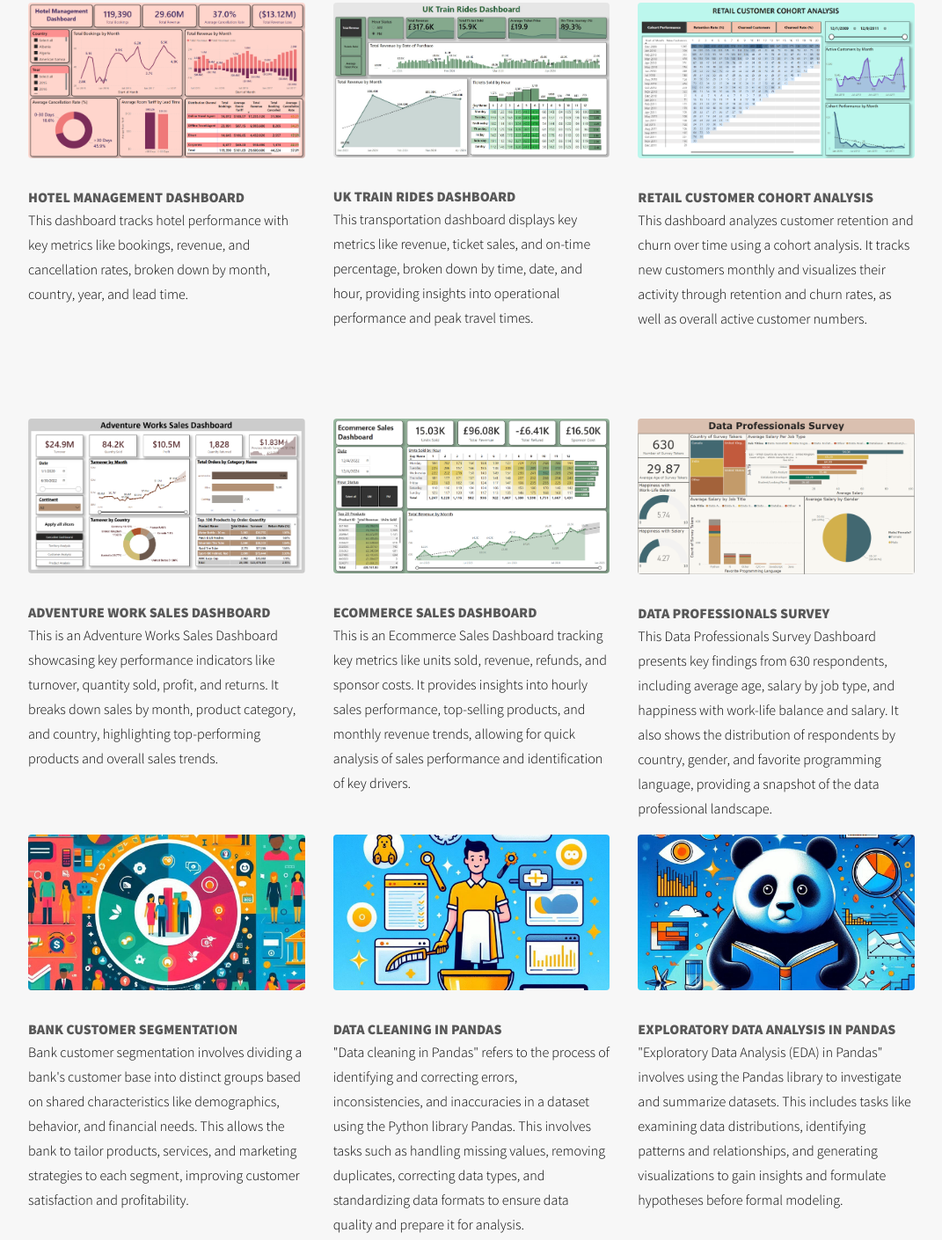
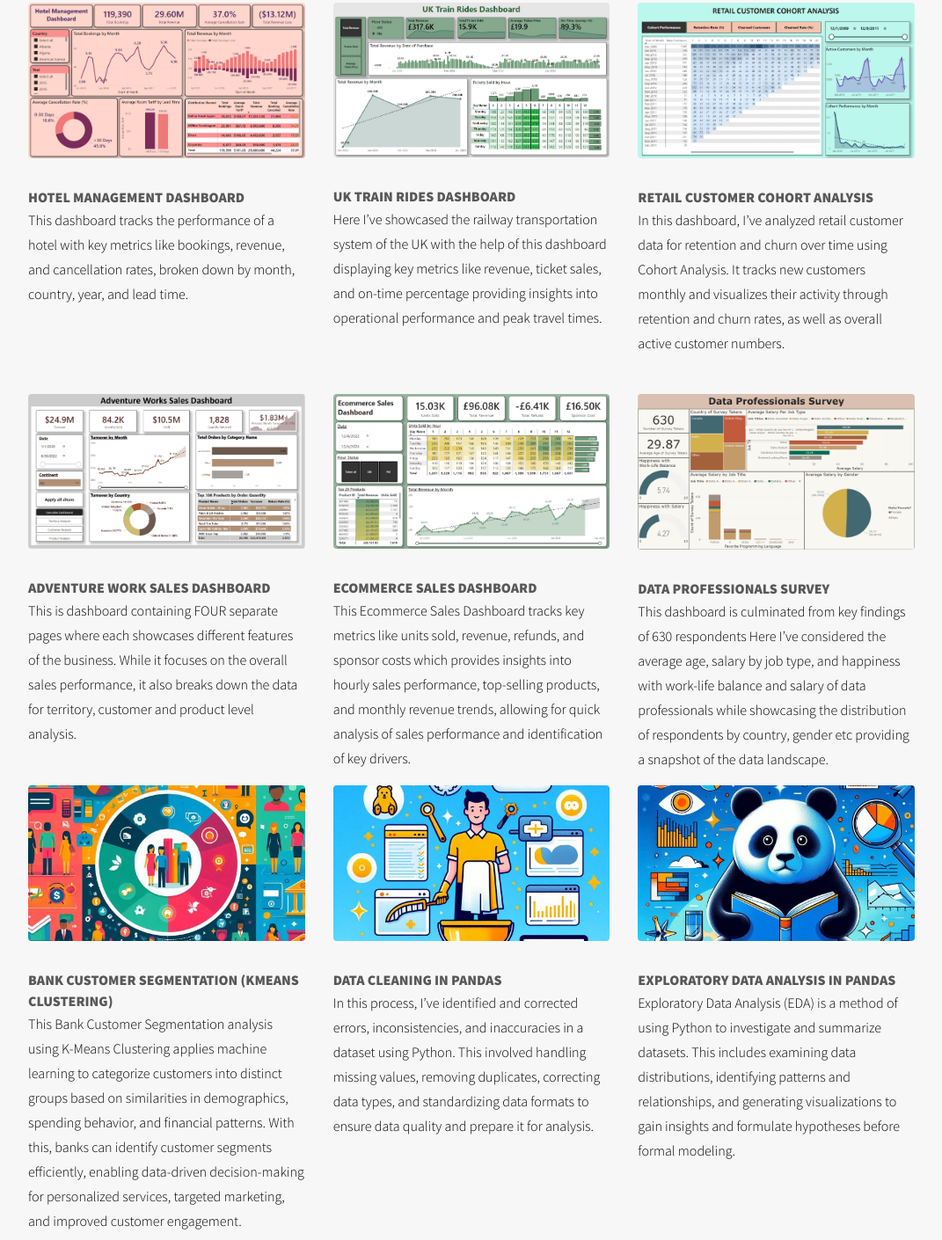
Before and after one commit to mostofawasi/m.wasi_portfolio, a plain HTML site: page index.html in a window 1280 px wide. Shown: the part 851-2261 px from the top of the page at 88% size, without its empty margins (104-1175 px from the left). Drawn offline with Linux system fonts and the light colour scheme.

Commit message:
Update index.html

```diff
--- a/index.html
+++ b/index.html
@@ -57,11 +57,13 @@
 								I’m relentlessly asking, “How does this boost revenue?” 💰 or “What’s the story behind these trends?” 📖
 							</p>
 							<p style="color: black;">
-								For example, by <strong style="color: #585858;"> analyzing market trends </strong>, I uncovered market patterns that boosted
-								sales of one of my brands by <strong style="color: #585858;"> 73.7% in a year </strong>! 📈 (yes, you read that right!🎯)
+								For example, by <strong style="color: #585858;"> analyzing market trends </strong>,
+								I uncovered market patterns that boosted sales of one of my brands by
+								<strong style="color: #585858;"> 73.7% in a year </strong>! 📈 (yes, you read that right!🎯)
 								I’m the guy who can geek out over a killer dashboard 🤓 and then explain it to your CEO in plain
 								English. Think of me as your Translator 🌉 or Advisor 🔍; where my job is to bridge the gap between
-								<strong style="color: #585858;"> complex data and real-world results, </strong> helping you boost revenue, loyalty, and growth.
+								<strong style="color: #585858;"> complex data and real-world results, </strong> helping you boost
+								revenue, loyalty, and growth.
 							</p>
 							<p style="color: black;">Ready to turn your “what-ifs” into “here’s how”? Let’s have a chat! ☕️🤝</p>
 						</section>
@@ -89,9 +91,9 @@
 								</div>
 							</a>
 							<h3>Hotel Management Dashboard</h3>
-							<p style="font-size: 16px; color: black;">This dashboard tracks hotel performance with key
-								metrics like bookings, revenue, and cancellation rates, broken down by month, country,
-								year, and lead time.</p>
+							<p style="font-size: 16px; color: black;">This dashboard tracks the performance of a hotel
+								with key metrics like bookings, revenue, and cancellation rates, broken down by
+								month, country, year, and lead time.</p>
 						</article>
 						<article class="project" data-id="PowerBI">
 							<a href="uk-train-rides-dashboard.html">
@@ -103,9 +105,10 @@
 								</div>
 							</a>
 							<h3>UK Train Rides Dashboard</h3>
-							<p style="font-size: 16px; color: black;">This transportation dashboard displays key metrics
-								like revenue, ticket sales, and on-time percentage, broken down by time, date, and hour,
-								providing insights into operational performance and peak travel times.</p>
+							<p style="font-size: 16px; color: black;">Here I’ve showcased the railway transportation
+								system of the UK with the help of this dashboard displaying key metrics like
+								revenue, ticket sales, and on-time percentage providing insights into operational
+								performance and peak travel times.</p>
 						</article>
 
 						<article class="project" data-id="PowerBI">
@@ -118,10 +121,10 @@
 								</div>
 							</a>
 							<h3>Retail Customer Cohort Analysis</h3>
-							<p style="font-size: 16px; color: black;">This dashboard analyzes customer retention and
-								churn over time using a cohort analysis. It tracks new customers monthly and visualizes
-								their activity through retention and churn rates, as well as overall active customer
-								numbers.</p>
+							<p style="font-size: 16px; color: black;">In this dashboard, I’ve analyzed retail customer
+								data for retention and churn over time using Cohort Analysis. It tracks new
+								customers monthly and visualizes their activity through retention and churn rates,
+								as well as overall active customer numbers.</p>
 						</article>
 
 						<article class="project" data-id="PowerBI">
@@ -134,10 +137,10 @@
 								</div>
 							</a>
 							<h3>Adventure Work Sales Dashboard</h3>
-							<p style="font-size: 16px; color: black;">This is an Adventure Works Sales Dashboard
-								showcasing key performance indicators like turnover, quantity sold, profit, and returns.
-								It breaks down sales by month, product category, and country, highlighting
-								top-performing products and overall sales trends.</p>
+							<p style="font-size: 16px; color: black;">This is dashboard containing FOUR separate pages
+								where each showcases different features of the business. While it focuses on the
+								overall sales performance, it also breaks down the data for territory, customer
+								and product level analysis.</p>
 						</article>
 
 						<article class="project" data-id="PowerBI">
@@ -150,10 +153,10 @@
 								</div>
 							</a>
 							<h3>ECommerce Sales Dashboard</h3>
-							<p style="font-size: 16px; color: black;">This is an Ecommerce Sales Dashboard tracking key
-								metrics like units sold, revenue, refunds, and sponsor costs. It provides insights into
-								hourly sales performance, top-selling products, and monthly revenue trends, allowing for
-								quick analysis of sales performance and identification of key drivers.</p>
+							<p style="font-size: 16px; color: black;">This Ecommerce Sales Dashboard tracks key metrics
+								like units sold, revenue, refunds, and sponsor costs which provides insights into
+								hourly sales performance, top-selling products, and monthly revenue trends, allowing
+								for quick analysis of sales performance and identification of key drivers.</p>
 						</article>
 
 						<article class="project" data-id="PowerBI">
@@ -166,11 +169,10 @@
 								</div>
 							</a>
 							<h3>Data Professionals Survey</h3>
-							<p style="font-size: 16px; color: black;">This Data Professionals Survey Dashboard presents
-								key findings from 630 respondents, including average age, salary by job type, and
-								happiness with work-life balance and salary. It also shows the distribution of
-								respondents by country, gender, and favorite programming language, providing a snapshot
-								of the data professional landscape.</p>
+							<p style="font-size: 16px; color: black;">This dashboard is culminated from key findings of
+								630 respondents Here I’ve considered the average age, salary by job type, and happiness
+								with work-life balance and salary of data professionals while showcasing the distribution
+								of respondents by country, gender etc providing a snapshot of the data landscape.</p>
 						</article>
 
 						<article class="project" data-id="Python">
@@ -183,12 +185,12 @@
 									</div>
 								</div>
 							</a>
-							<h3>Bank Customer Segmentation</h3>
-							<p style="font-size: 16px; color: black;">Bank customer segmentation involves dividing a
-								bank's customer base into distinct groups based on shared characteristics like
-								demographics, behavior, and financial needs. This allows the bank to tailor products,
-								services, and marketing strategies to each segment, improving customer satisfaction and
-								profitability.</p>
+							<h3>Bank Customer Segmentation (KMeans Clustering)</h3>
+							<p style="font-size: 16px; color: black;">This Bank Customer Segmentation analysis using K-Means
+								Clustering applies machine learning to categorize customers into distinct groups based
+								on similarities in demographics, spending behavior, and financial patterns. With this,
+								banks can identify customer segments efficiently, enabling data-driven decision-making
+								for personalized services, targeted marketing, and improved customer engagement.</p>
 						</article>
 
 						<article class="project" data-id="Python">
@@ -201,11 +203,10 @@
 								</div>
 							</a>
 							<h3>Data Cleaning In Pandas</h3>
-							<p style="font-size: 16px; color: black;">"Data cleaning in Pandas" refers to the process of
-								identifying and correcting errors, inconsistencies, and inaccuracies in a dataset using
-								the Python library Pandas. This involves tasks such as handling missing values, removing
-								duplicates, correcting data types, and standardizing data formats to ensure data quality
-								and prepare it for analysis.</p>
+							<p style="font-size: 16px; color: black;">In this process, I’ve identified and corrected errors,
+								inconsistencies, and inaccuracies in a dataset using Python. This involved handling missing
+								values, removing duplicates, correcting data types, and standardizing data formats to
+								ensure data quality and prepare it for analysis.</p>
 						</article>
 
 						<article class="project" data-id="Python">
@@ -219,11 +220,10 @@
 								</div>
 							</a>
 							<h3>Exploratory Data Analysis in Pandas</h3>
-							<p style="font-size: 16px; color: black;">"Exploratory Data Analysis (EDA) in Pandas"
-								involves using the Pandas library to investigate and summarize datasets. This includes
-								tasks like examining data distributions, identifying patterns and relationships, and
-								generating visualizations to gain insights and formulate hypotheses before formal
-								modeling.</p>
+							<p style="font-size: 16px; color: black;">Exploratory Data Analysis (EDA) is a method of using
+								Python to investigate and summarize datasets. This includes examining data distributions,
+								identifying patterns and relationships, and generating visualizations to gain insights
+								and formulate hypotheses before formal modeling.</p>
 						</article>
 
 						<article class="project" data-id="Python">
@@ -252,11 +252,12 @@
 									</div>
 								</div>
 							</a>
-							<h3>Cohort Analysis</h3>
-							<p style="font-size: 16px; color: black;">Cohort Analysis involves grouping users based on
-								shared characteristics (like signup month) and tracking their behavior over time. This
-								helps understand customer retention, engagement, and the long-term impact of changes to
-								products or marketing.</p>
+							<h3>Cohort Analysis in SQL</h3>
+							<p style="font-size: 16px; color: black;">In this project I used Cohort Analysis in SQL to
+								group customers based on shared characteristics, such as their signup date, and
+								analyzing their behavior over time. This method helps businesses track retention,
+								engagement, and lifetime value, enabling data-driven decisions to improve customer
+								experience and strategy.</p>
 						</article>
 
 						<article class="project" data-id="SQL">
@@ -269,8 +270,8 @@
 								</div>
 							</a>
 							<h3>Pizza Store Data Analysis</h3>
-							<p style="font-size: 16px; color: black;">Pizza store data analysis involves examining
-								sales, customer, and operational data to improve business performance. This includes
+							<p style="font-size: 16px; color: black;">This Pizza store data analysis involves examining
+								sales, customer, and operational data to improve business performance which includes
 								analyzing popular pizza types, peak order times, and delivery efficiency.</p>
 						</article>
 
@@ -284,9 +285,10 @@
 								</div>
 							</a>
 							<h3>RFM Segmentation</h3>
-							<p style="font-size: 16px; color: black;">RFM segmentation categorizes customers based on
-								Recency, Frequency, and Monetary value, helping businesses tailor marketing strategies
-								for increased loyalty and revenue.</p>
+							<p style="font-size: 16px; color: black;">RFM Segmentation in SQL involves analyzing customer
+								purchase behavior based on Recency (last purchase date), Frequency (number of transactions),
+								and Monetary value (total spend). By segmenting the customers, businesses can identify
+								high-value customers, improve retention strategies, and optimize marketing efforts.</p>
 						</article>
 
 					</div>
@@ -294,18 +296,6 @@
 						Skills
 					</h4>
 					<section id="skills" class="grid-container">
-						<div class="card">
-							<img src="images/thumbs/excel.png" alt="Image 1">
-							<h3>Excel</h3>
-						</div>
-						<div class="card">
-							<img src="images/thumbs/powerbi.png" alt="Image 2">
-							<h3>Power BI</h3>
-						</div>
-						<div class="card">
-							<img src="images/thumbs/sql.png" alt="Image 3">
-							<h3>SQL</h3>
-						</div>
 						<div class="card">
 							<img src="images/thumbs/py.png" alt="Image 4">
 							<h3>Python</h3>
@@ -315,16 +305,28 @@
 							<h3>R</h3>
 						</div>
 						<div class="card">
-							<img src="images/thumbs/looker.png" alt="Image 6">
-							<h3>Looker Studio</h3>
+							<img src="images/thumbs/sql.png" alt="Image 3">
+							<h3>SQL</h3>
+						</div>
+						<div class="card">
+							<img src="images/thumbs/snow.png" alt="Image 8">
+							<h3>Snow Flake</h3>
+						</div>
+						<div class="card">
+							<img src="images/thumbs/powerbi.png" alt="Image 2">
+							<h3>Power BI</h3>
 						</div>
 						<div class="card">
 							<img src="images/thumbs/tableau.png" alt="Image 7">
 							<h3>Tableau</h3>
 						</div>
 						<div class="card">
-							<img src="images/thumbs/snow.png" alt="Image 8">
-							<h3>Snow Flake</h3>
+							<img src="images/thumbs/looker.png" alt="Image 6">
+							<h3>Looker Studio</h3>
+						</div>
+						<div class="card">
+							<img src="images/thumbs/excel.png" alt="Image 1">
+							<h3>Excel</h3>
 						</div>
 					</section>
 
```
